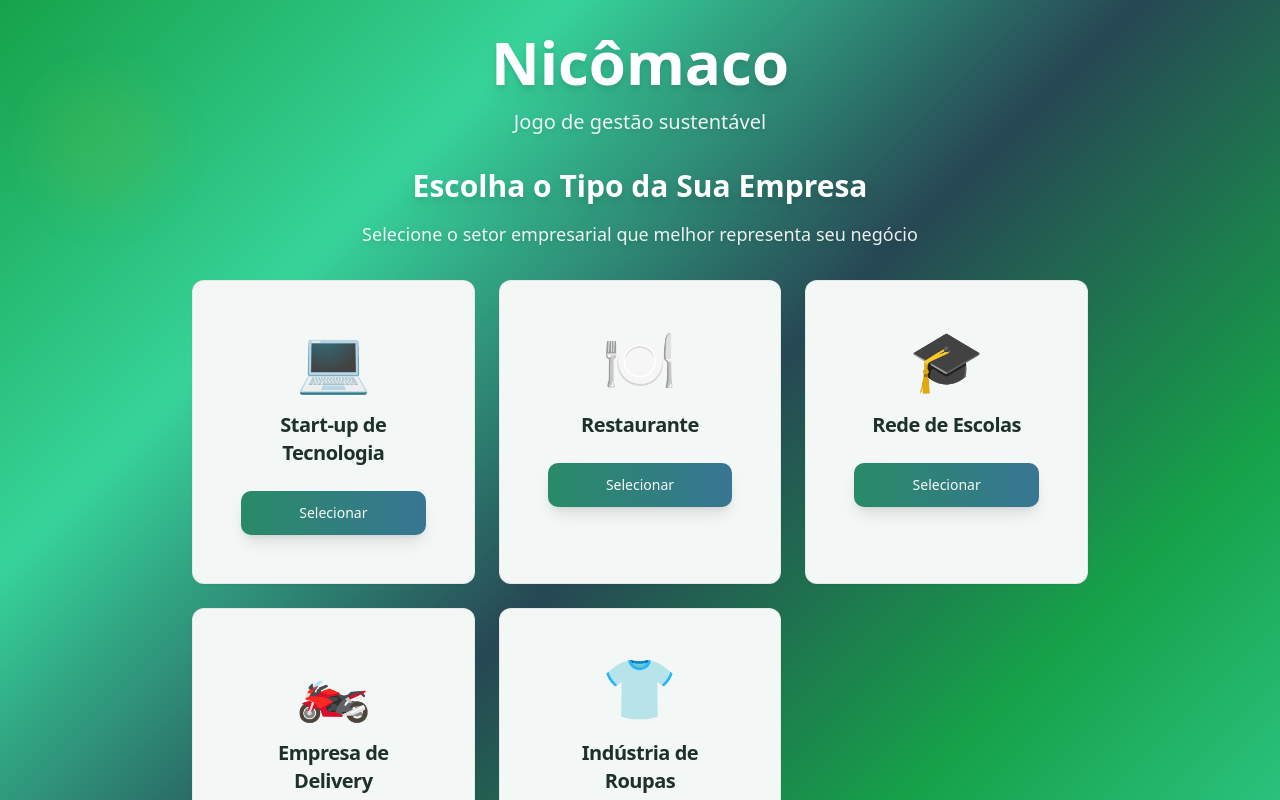
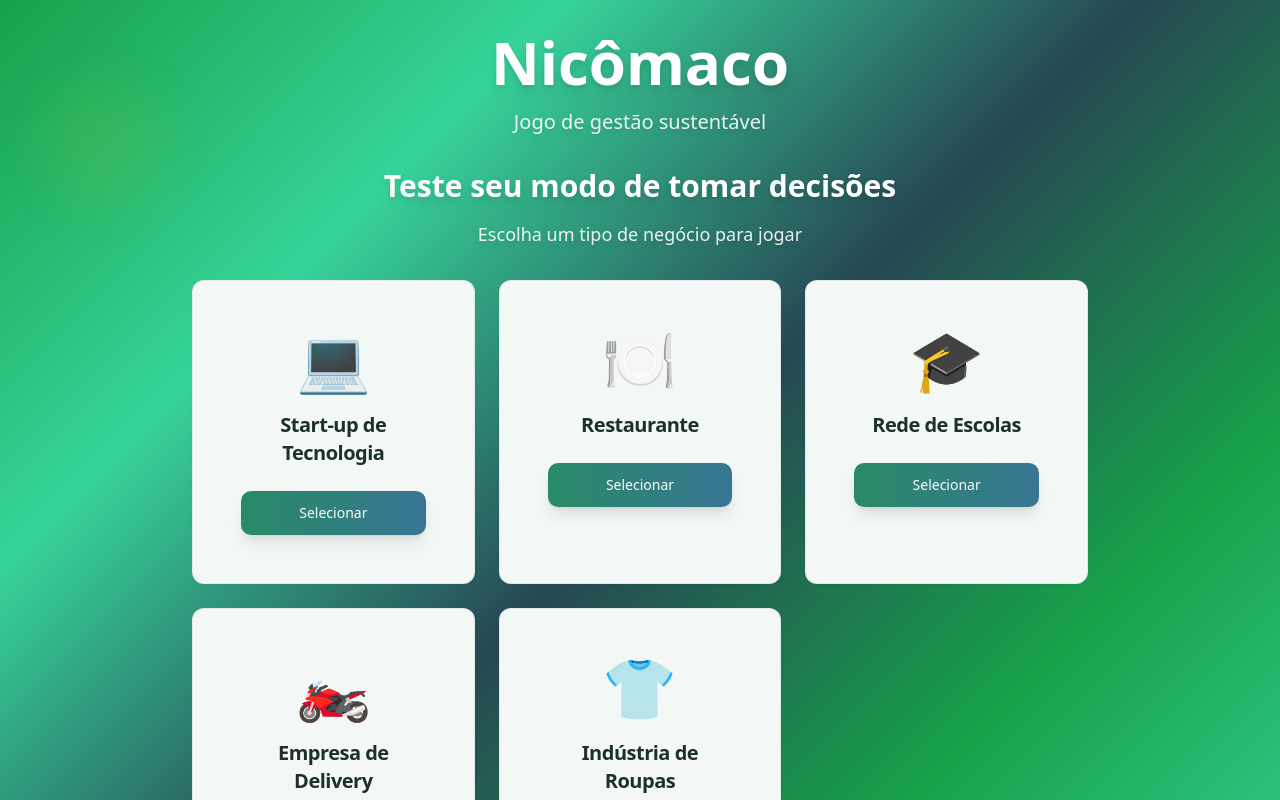
Before and after one commit to BibiTamagochi/nicomaco, a React (Vite) app: page / in a window 1280 px wide. Shown: the top 800 px of the page. Built offline with nearby package versions, Linux system fonts and the light colour scheme; the HTML template or start-up script is replaced by a standard one.

Commit message:
Update company selection titles

```diff
--- a/src/components/CompanySelection.tsx
+++ b/src/components/CompanySelection.tsx
@@ -49,10 +49,10 @@ export const CompanySelection = ({ onSelectCompany }: CompanySelectionProps) =>
     <div className="space-y-8">
       <div className="text-center">
         <h2 className="text-3xl font-bold text-white drop-shadow-lg mb-4">
-          Escolha o Tipo da Sua Empresa
+          Teste seu modo de tomar decisões
         </h2>
         <p className="text-lg text-white/90 drop-shadow-md">
-          Selecione o setor empresarial que melhor representa seu negócio
+          Escolha um tipo de negócio para jogar
         </p>
       </div>
 
```
